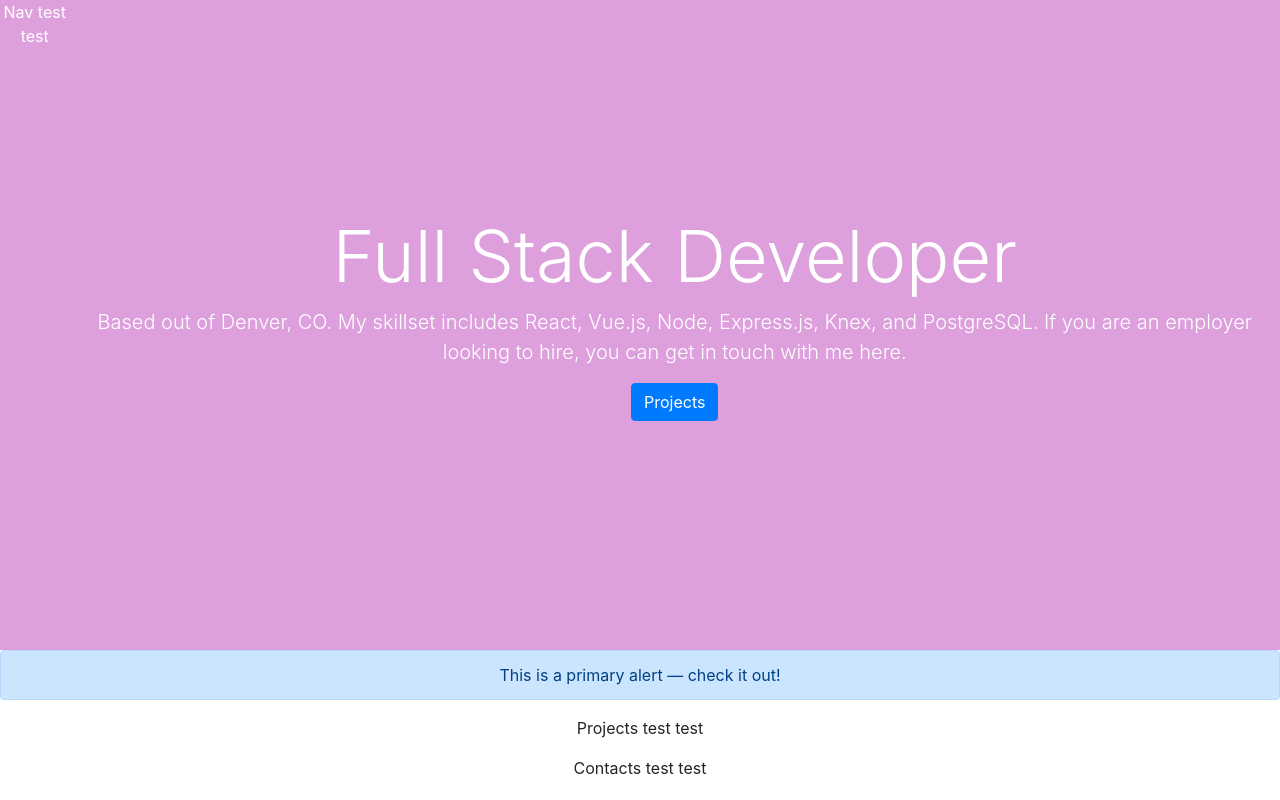
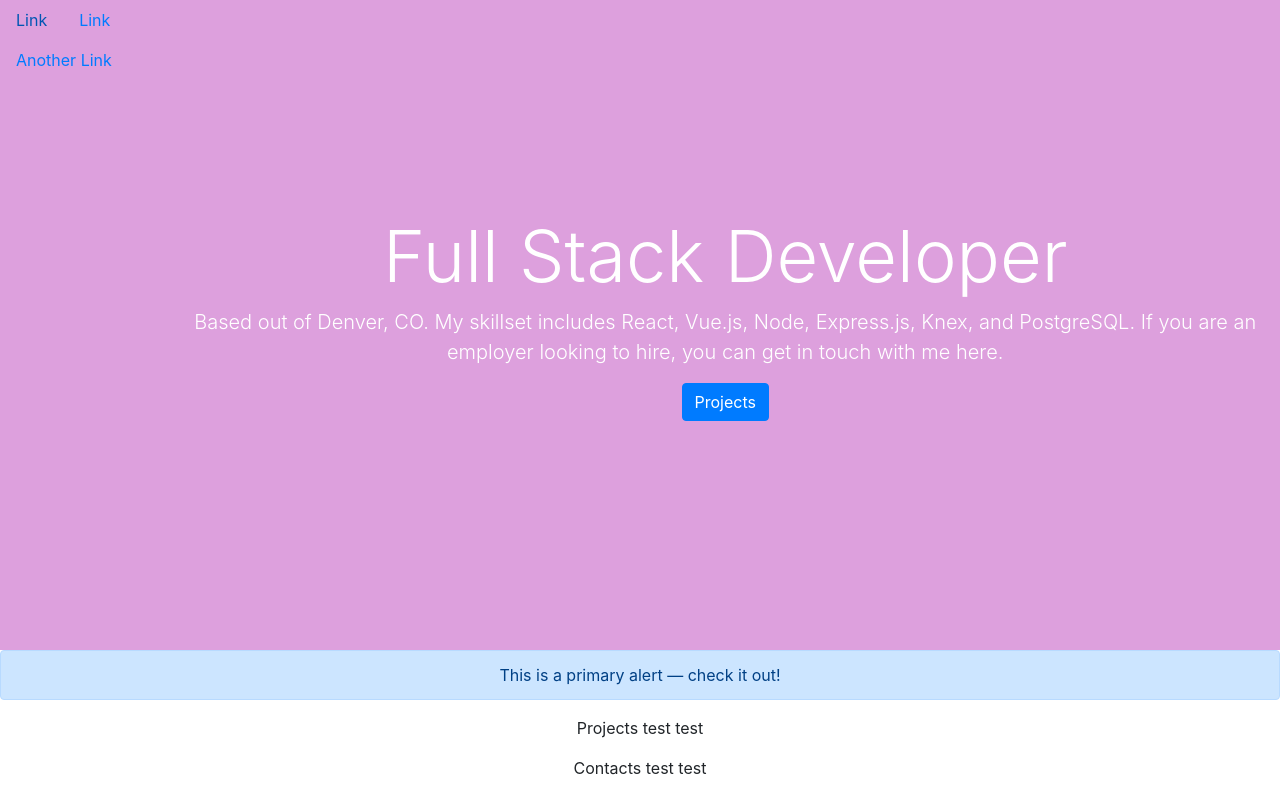
Before and after one commit to natalie-todd/portfolio, a React (Create React App) app: page / in a window 1280 px wide. Built offline with nearby package versions, Linux system fonts and the light colour scheme.

Commit message:
issues formatting nav and jumbotron

```diff
--- a/src/App.css
+++ b/src/App.css
@@ -2,7 +2,7 @@
    background-color: plum;
   height: 650px;
   display: flex;
-  /* justify-content: flex-end; */
+  justify-content: center;
   /* align-items: center; */
   /* text-align: center; */
   color: white;
@@ -43,10 +43,10 @@
   font-size: large;
 }
 
-/* #nav {
+Nav {
 display: flex;
-justify-content: flex-end;
-} */
+flex-direction: row;
+}
 
 @keyframes App-logo-spin {
   from { transform: rotate(0deg); }
--- a/src/App.js
+++ b/src/App.js
@@ -4,7 +4,7 @@ import 'bootstrap/dist/css/bootstrap.min.css';
 import './App.css';
 import { Alert } from 'reactstrap';
 
-import Nav from './components/Front/Nav';
+import NavHeader from './components/Front/NavHeader';
 import Front from './components/Front/Front';
 import Projects from './components/Projects/Projects';
 import Contact from './components/Contact/Contact';
@@ -14,7 +14,7 @@ class App extends Component {
     return (
       <div className="App">
         <div class='pug'>
-        <Nav />
+        <NavHeader />
         <div class='jumbo'>
         <Front />
         </div>
--- a/src/components/Front/Nav.js
+++ /dev/null
@@ -1,11 +0,0 @@
-import React, { Component } from 'react';
-
-const Nav = (props) => {
-    return (
-                <div id='nav'>
-                    <p> Nav test test</p>
-                </div>
-    )
-}
-
-export default Nav
--- /dev/null
+++ b/src/components/Front/NavHeader.js
@@ -0,0 +1,22 @@
+import React, { Component } from 'react';
+import { Nav, NavItem, NavLink } from 'reactstrap';
+
+const NavHeader = (props) => {
+    return (
+        <div>
+            <Nav>
+                <NavItem>
+                    <NavLink href="#">Link</NavLink>
+                </NavItem>
+                <NavItem>
+                    <NavLink href="#">Link</NavLink>
+                </NavItem>
+                <NavItem>
+                    <NavLink href="#">Another Link</NavLink>
+                </NavItem>
+            </Nav>
+        </div>
+    );
+}
+
+export default NavHeader
```
